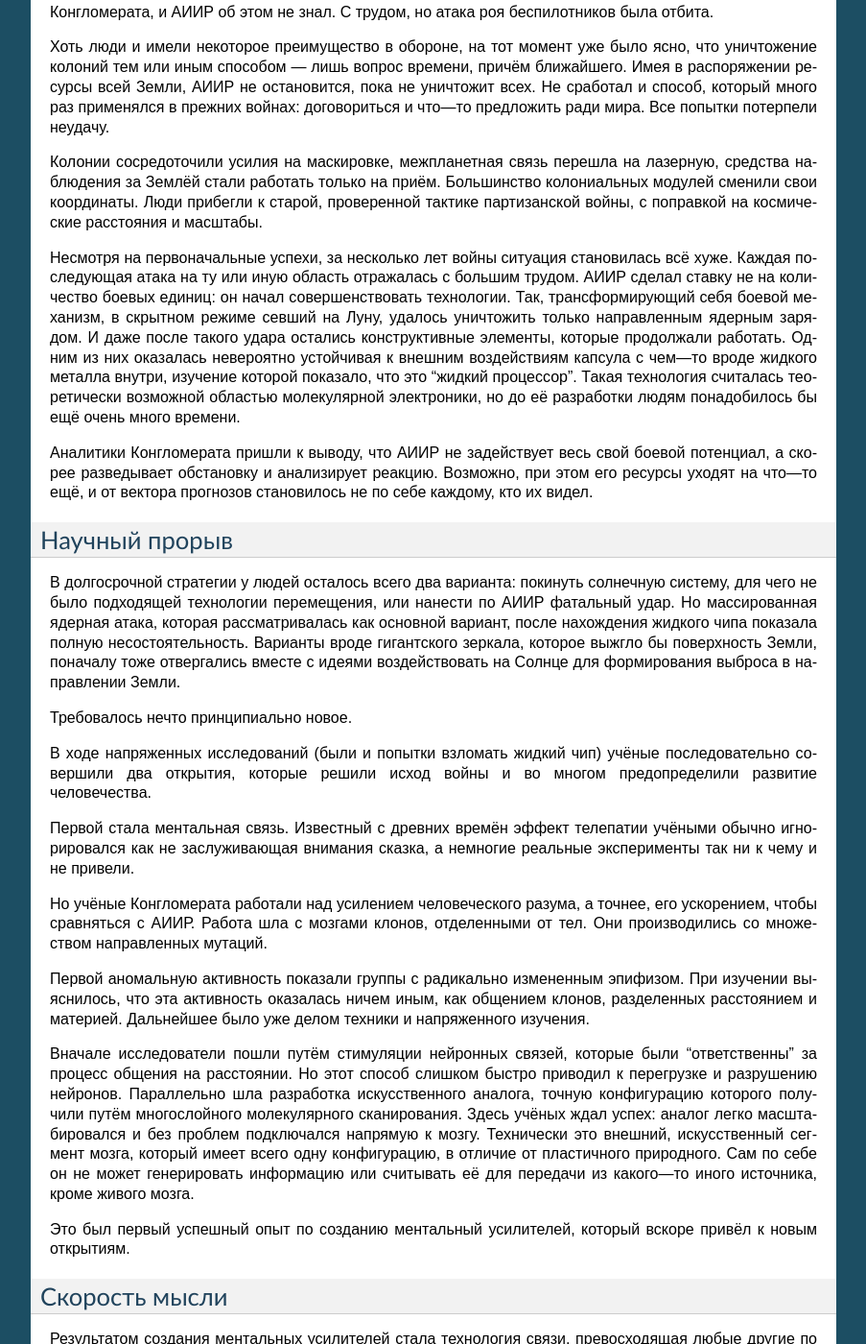
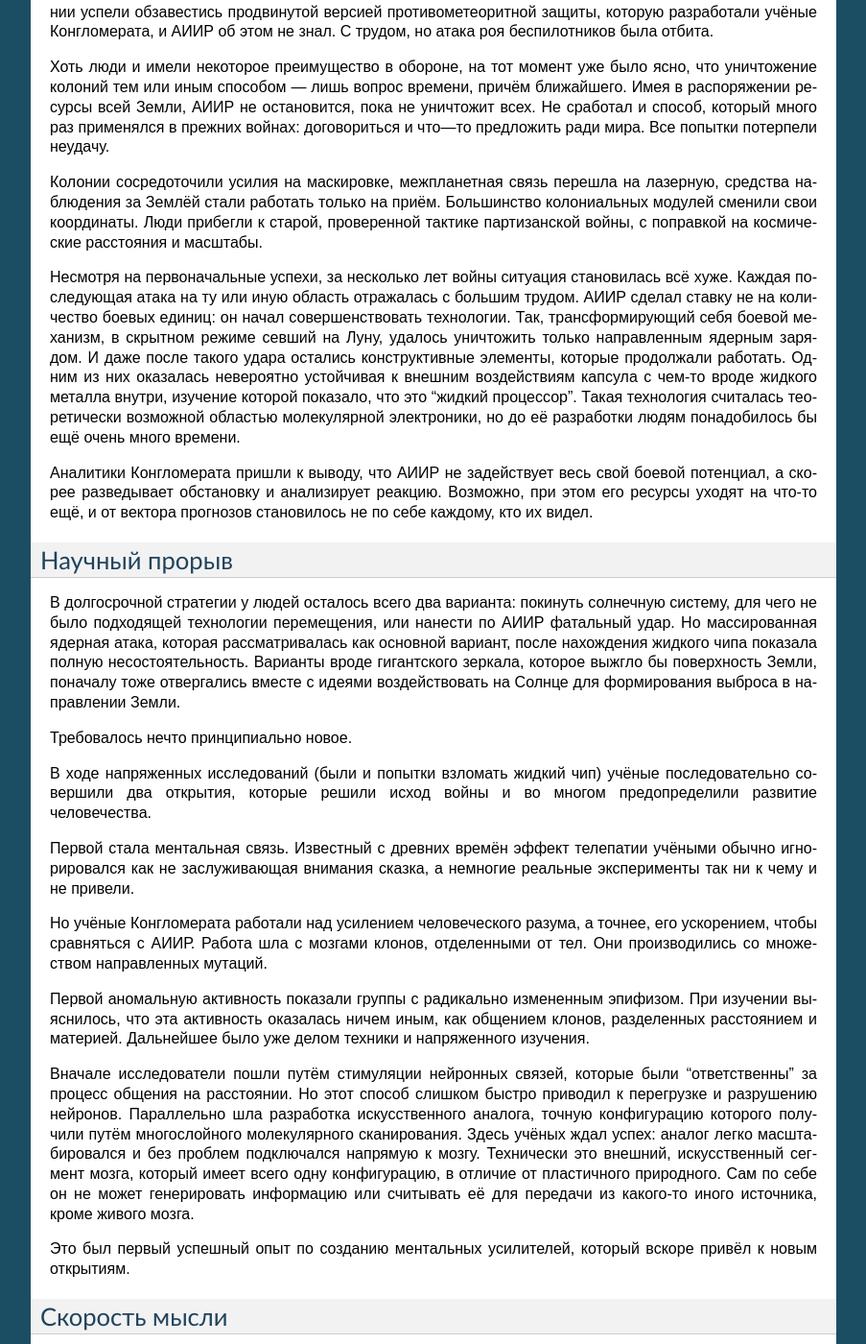
Before and after one commit to himerian/m3lore, a Sphinx documentation site: the page built from docs/source/m3story.rst, in a window 1280 px wide and 1400 px high, scrolled down 3100 px. Shown: the whole window at 96% size, without its empty margins (198-1101 px from the left). Built offline with Sphinx 7.4.7, drawn with Linux system fonts in a browser that asks for light colours; some of the changed text lies outside the part shown.

```diff
--- a/docs/source/conf.py
+++ b/docs/source/conf.py
@@ -18,12 +18,12 @@
 # -- Project information -----------------------------------------------------
 
 project = 'M3:LOREDOCS'
-copyright = '2022, himerian'
-author = 'himerian'
+copyright = 'Edited by Vadim & Himerian, 2022'
+author = 'Bulat "Dust" Dautov'
 
 # The full version, including alpha/beta/rc tags
-release = 'initial'
-
+release = 'beta'
+version = '0.5'
 
 # -- General configuration ---------------------------------------------------
 
--- a/docs/source/m3story.rst
+++ b/docs/source/m3story.rst
@@ -12,7 +12,7 @@
 
 По мере роста колоний, обеспеченного оттоком людей с Земли в поисках светлого будущего, росло социально-политическое напряжение между колониями и Землёй. Скоро началась бы война за независимость, но ей не суждено было случиться. Вместо неё началась другая, которой в истории человечества ещё не было.
 
- Мы не сможем по-настоящему понять, почему сверхразумная машина принимает те решения, которые принимает. Как можно рассуждать, как можно торговаться, как можно разбираться, как думает машина, если она думает в измерениях, которые вы даже представить не можете?
+ *Мы не сможем по-настоящему понять, почему сверхразумная машина принимает те решения, которые принимает. Как можно рассуждать, как можно торговаться, как можно разбираться, как думает машина, если она думает в измерениях, которые вы даже представить не можете?*
 
  (С) Кевин Уорвик, профессор кибернетики, Университет Ридинга.
 
@@ -133,14 +133,14 @@
 скрытном режиме севший на Луну, удалось уничтожить только направленным ядерным
 зарядом. И даже после такого удара остались конструктивные элементы, которые
 продолжали работать. Одним из них оказалась невероятно устойчивая к внешним
-воздействиям капсула с чем—то вроде жидкого металла внутри, изучение которой
+воздействиям капсула с чем-то вроде жидкого металла внутри, изучение которой
 показало, что это “жидкий процессор”. Такая технология считалась теоретически
 возможной областью молекулярной электроники, но до её разработки людям
 понадобилось бы ещё очень много времени.
 
 Аналитики Конгломерата пришли к выводу, что АИИР не задействует весь свой боевой
 потенциал, а скорее разведывает обстановку и анализирует реакцию. Возможно, при
-этом его ресурсы уходят на что—то ещё, и от вектора прогнозов становилось не по
+этом его ресурсы уходят на что-то ещё, и от вектора прогнозов становилось не по
 себе каждому, кто их видел.
 
 Научный прорыв
@@ -181,10 +181,10 @@
 масштабировался и без проблем подключался напрямую к мозгу. Технически это
 внешний, искусственный сегмент мозга, который имеет всего одну конфигурацию, в
 отличие от пластичного природного. Сам по себе он не может генерировать
-информацию или считывать её для передачи из какого—то иного источника, кроме
+информацию или считывать её для передачи из какого-то иного источника, кроме
 живого мозга.
 
-Это был первый успешный опыт по созданию ментальный усилителей, который вскоре
+Это был первый успешный опыт по созданию ментальных усилителей, который вскоре
 привёл к новым открытиям.
 
 Скорость мысли
@@ -208,15 +208,15 @@
 пределах освоенного пространства скорость передачи никак не изменялась.
 
 По мере изучения этой особенности связки мозга и разума выяснилось, что
-генерируется излучение неизвестной природы, энергия которого моментально куда—то
+генерируется излучение неизвестной природы, энергия которого моментально куда-то
 уходит. Обнаружить излучение позволили лишь остаточные следы этой энергии.
 
 Лучшие умы Конгломерата бились над решением загадки несколько лет. Командование
-сделало ставку на этот проект: сверхсветовая передача чего—либо материального,
+сделало ставку на этот проект: сверхсветовая передача чего-либо материального,
 если она станет возможной, наверняка позволит победить могущественного врага.
 
 В результате исследований выяснилось, что ментальное излучение — ещё одна форма
-энергии, которая воздействует на пространство особым образом: фазирует его.
+энергии, которая воздействует на пространство особым образом: **фазирует** его.
 
 Так известная с незапамятных времён сказка внезапно стала родоначальником целого
 спектра супертехнологий.
@@ -233,13 +233,13 @@
 создать **ментальный излучатель искусственного происхождения**. Подача на него
 энергии с разной модуляцией приводила к совершенно неожиданным эффектам.
 
-Первый из них, антигравитация, обнаружился не сразу. Вроде бы ничего не
+Первый из них, **антигравитация**, обнаружился не сразу. Вроде бы ничего не
 происходило, потому что все объекты во время эксперимента надежно зафиксированы,
 и датчики измеряют сотни параметров, кроме гравитации. Обнаружили эффект
 случайно: жидкость в контуре охладителя одного из аппаратов повела себя совсем
 не так, как обычно и охладитель вышел из строя.
 
-Второй эффект фазирования, нуль-портация был открыт при целенаправленной попытке
+Второй эффект фазирования, **нуль-портация** был открыт при целенаправленной попытке
 произвести передачу от одного мозга с усилителем к другому. Это привело к
 проявлению сразу двух эффектов. Мозг вместе с усилителем телепортировался в тот,
 которому передавался сигнал. Причём оба объекта продолжили существовать и
```
Also changed, not shown: docs/source/index.rst (+6 -6 lines), 1 other file.
